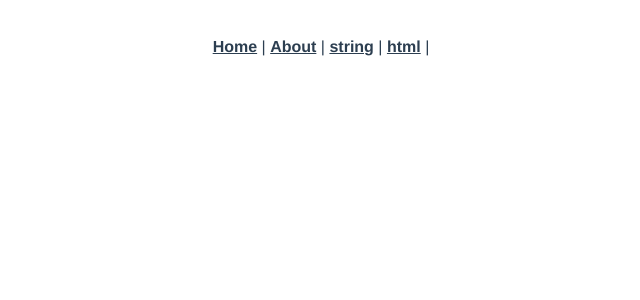
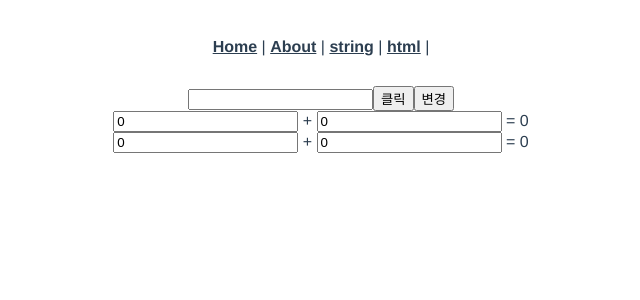
Before and after one commit to jskjw157/vue-example, a Vue app in the folder project/: page /databinding/input in a window 1280 px wide. Shown: the top 300 px of the page, without its empty margins (319-959 px from the left). Built offline with nearby package versions, Linux system fonts and the light colour scheme.

Commit message:
[ADD][데이터바인딩] V-MODEL 타입변환 예제

```diff
--- a/project/src/router/index.js
+++ b/project/src/router/index.js
@@ -4,6 +4,7 @@ import HomeView from '../views/HomeView.vue'
 // 1. 페이지에 항상 나오는 컴포넌트는 상단에 import .. from .. 문법 사용(user가 처음 페이지 진입시 서버에서 해당파일을 내려받음)
 // 2. 페이지에서 항상 나오지 않으며 빈도수가 적거나 소스 코드가 적으면 () => import(/* webpackChunkName: ...*/  'vue 파일경로') 문법을 사용(다른페이지로 이동시 해당 컴포넌트를 서버에서 내려받음)
 // 3. 페이지에서 항상 나오지 않으며 빈도수가 많거나 소스 코드가 많으면 () => import(/* webpackChunkName: ... , webpackPrefetch:true */ 'vue 파일경로') 문법을 사용(다른페이지로 이동전 처음페이지 진입시 서버에서 캐시로 해당 컴포넌트를 내려받음)
+// 4. webpackChunkName으로 그룹화해서 각 컴포넌트를 같은 시점에 내려받을 수 있다. ex) 사용자메뉴진입 시 조회,편집 파일들을 그룹화해서 동시에 받는다.
 const routes = [
   {
     path: '/',
@@ -27,6 +28,11 @@ const routes = [
     path: '/databinding/html',
     name: 'DataBindingHtmlView',
     component: () => import(/* webpackChunkName: "databinding", webpackPrefetch:true */ '../views/1_databinding/DataBindingHtmlView.vue')
+  },
+  {
+    path: '/databinding/input',
+    name: 'DataBindingInputView',
+    component: () => import(/* webpackChunkName: "databinding", webpackPrefetch:true */ '../views/1_databinding/DataBindingInputView.vue')
   }
 ]
 
--- /dev/null
+++ b/project/src/views/1_databinding/DataBindingInputView.vue
@@ -0,0 +1,49 @@
+<template>
+    <div>
+        <input type="text" v-model="userId"/>
+        <button @click="showcontent">클릭</button>
+        <button @click="showEdit">변경</button>
+        <br>
+        <input type="text" v-model="num1" /> +
+        <input type="text" v-model="num2" /> =
+        <span>{{num1 + num2}}</span>
+        <br>
+        <input type="text" v-model.number="num3" /> +
+        <input type="text" v-model.number="num4" /> =
+        <span>{{num3 + num4}}</span>
+    </div>
+</template>
+<script>
+export default {
+    components: {
+    },
+    data() {
+        return {
+            userId: '',
+            num1: 0,
+            num2: 0,
+            num3: 0,
+            num4: 0
+        }
+    },
+    setup() {
+    },
+    created() {
+    },
+    mounted() {
+    },
+    unmounted() {
+    },
+    methods: {
+        showcontent() {
+            console.log(this.userId)
+        },
+        showEdit() {
+            this.userId = 'jiwon'
+        }
+    }
+}
+</script>
+<style>
+
+</style>
```
